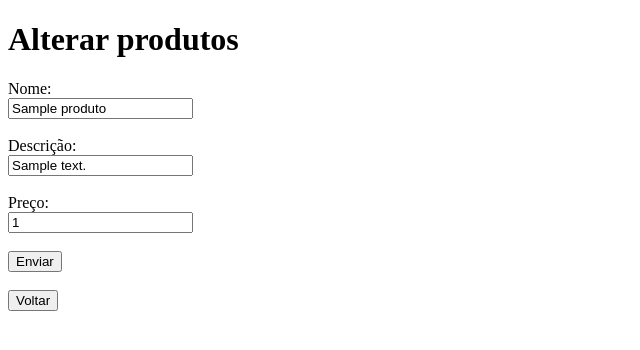
After one commit to Dmevo/crud_django_postgre, a Django app: page /alterar/1/ in a window 1280 px wide. The commit adds this page. Shown: the top 350 px of the page, without its empty margins (0-640 px from the left). Run offline with Django 4.2, Linux system fonts and the light colour scheme; tables that the repository leaves empty hold one stand-in row (values such as "Sample post").

Commit message:
Update from CRUD

```diff
--- a/crudpostgre/crudpostgre/urls.py
+++ b/crudpostgre/crudpostgre/urls.py
@@ -22,4 +22,5 @@ urlpatterns = [
     path('', views.index, name="index"),
     path('adicionar/', views.adicionar_produto, name="adicionar"),
     path('excluir/<id>/', views.excluir_produto, name="excluir"),
+    path('alterar/<id>/', views.alterar_produto, name="alterar")
     ]
--- /dev/null
+++ b/crudpostgre/produto/templates/form_alterar.html
@@ -0,0 +1,33 @@
+<!DOCTYPE html>
+<html lang="en">
+<head>
+    <meta charset="UTF-8">
+    <meta http-equiv="X-UA-Compatible" content="IE=edge">
+    <meta name="viewport" content="width=device-width, initial-scale=1.0">
+    <title>Produto</title>
+</head>
+<body onload="preencher()">
+    <h1>Alterar produtos</h1>
+    <form method="post">
+        {% csrf_token %}
+        <label for="nome">Nome:</label><br>
+        {{ produtoForm.nome }}<br><br>
+
+        <label for="descricao">Descrição:</label><br>
+        {{ produtoForm.descricao }}<br><br>
+
+        <label for="preco">Preço:</label><br>
+        {{ produtoForm.preco }}<br><br>
+
+        <button type="submit">Enviar</button>
+    </form><br>
+    <a href="{% url 'index' %}" ><button>Voltar</button></a>
+</body>
+<script>
+    function preencher() {
+        document.getElementById("id_nome").value = "{{ produto.nome }}";
+        document.getElementById("id_descricao").value = "{{ produto.descricao }}";
+        document.getElementById("id_preco").value = parseInt("{{ produto.preco }}");
+    }
+</script>
+</html>
--- a/crudpostgre/produto/templates/index.html
+++ b/crudpostgre/produto/templates/index.html
@@ -22,7 +22,7 @@
         Preço:
         {{ produto.preco }} Reais
         <br><br>
-        <button onclick="deletar('{{ produto.id }}')">Excluir</button>
+        <button onclick="deletar('{{ produto.id }}')">Excluir</button> <a href="{% url 'alterar' produto.id %}"><button>Alterar</button></a>
         <hr>
     </div>
         {% endfor %}
--- a/crudpostgre/produto/views.py
+++ b/crudpostgre/produto/views.py
@@ -18,7 +18,7 @@ def adicionar_produto(request):
 
             produto = Produto(None, nome, descricao, preco)
             produto.save()
-    return render(request, "form.html", {"produtoForm":produtoForm})
+    return render(request, "form_adicionar.html", {"produtoForm":produtoForm})
 
 def excluir_produto(request, id):
     produto_list = Produto.objects.all()
@@ -27,6 +27,25 @@ def excluir_produto(request, id):
         produto.delete()
     return render(request, "index.html", {"produto_list":produto_list})
 
+def alterar_produto(request, id):
+    produto = Produto.objects.get(id=id)
+    produtoForm = ProdutoForm()
+    if request.method == 'GET':
+        return render(request, "form_alterar.html", {"produto":produto, "produtoForm":produtoForm})
+
+    elif request.method == 'POST':
+        form = ProdutoForm(request.POST)
+        if form.is_valid():
+            nome = form.cleaned_data['nome']
+            descricao = form.cleaned_data['descricao']
+            preco = form.cleaned_data['preco']
+
+            produto.nome = nome
+            produto.descricao = descricao
+            produto.preco = preco
+            produto.save()
+            return redirect('index')
+
 
 
 # Create your views here.
```
Also changed, not shown: crudpostgre/produto/templates/form_adicionar.html (renamed from crudpostgre/produto/templates/form.html).
